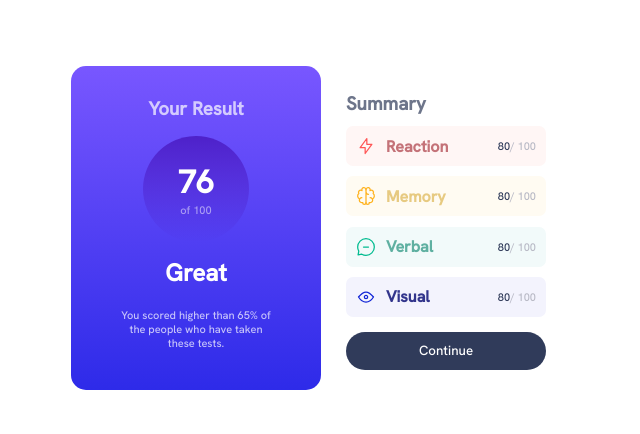
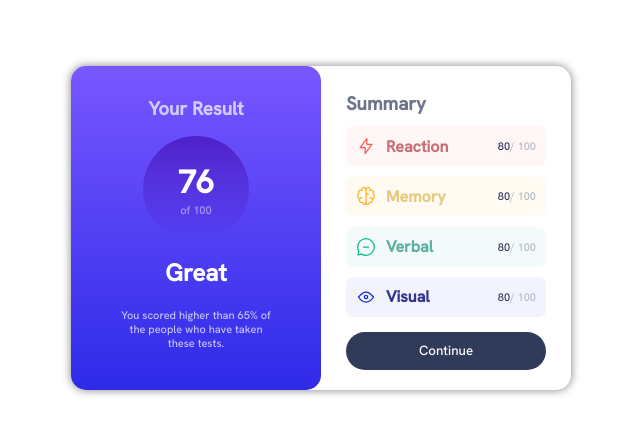
Before and after one commit to maneesh6300/frontendmentorprojects, a plain HTML site: page results-summary-component-main/index.html in a window 1280 px wide. Shown: the part 172-606 px from the top of the page, without its empty margins (319-959 px from the left). Drawn offline with Linux system fonts and the light colour scheme.

Commit message:
Update style.css

```diff
--- a/results-summary-component-main/style.css
+++ b/results-summary-component-main/style.css
@@ -34,6 +34,7 @@ body{
 
     align-items: center;
     border-radius: 15px;
+    box-shadow: 0px 0px 10px gray;
 
 }
 .left{
```
